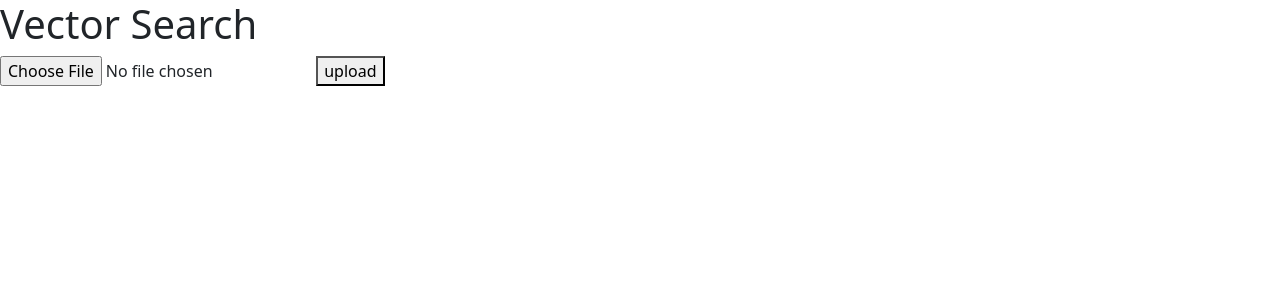
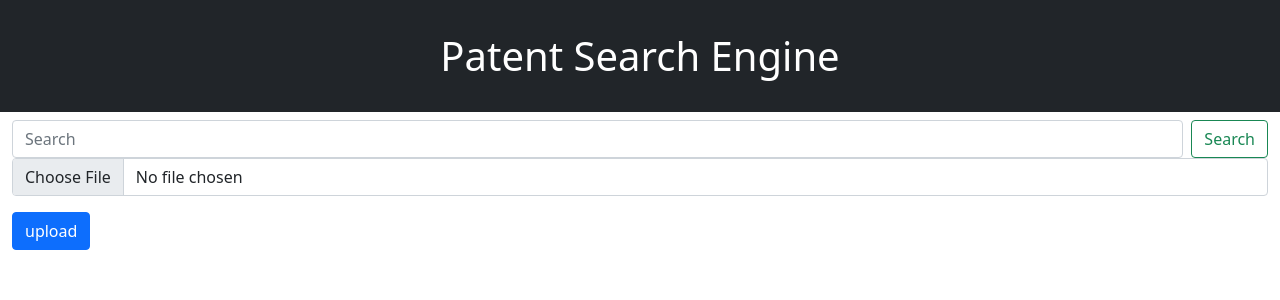
Before and after one commit to lamps-lab/TechDrawFinder, a Django app: page /vector/searched in a window 1280 px wide. Shown: the top 300 px of the page. Run offline with Django 3.2, Linux system fonts and the light colour scheme.

Commit message:
updated html file

```diff
--- a/src/templates/searched.html
+++ b/src/templates/searched.html
@@ -11,25 +11,51 @@
 
   </head>
   <body>
-    <h1>Vector Search</h1>
+  <!-- Page Header -->
+  <form>
+     <div class="p-3 mb-2 bg-dark text-white text-center">
+ 	<p class="text-primary"><h1>Patent Search Engine</h1></p>
+     </div>
+  </form>
+
+  <!-- Search Box -->
+  <div class="container-fluid">
+    <form class="d-flex" role="search">
+     	 <input class="form-control me-2" type="search" placeholder="Search" aria-label="Search">
+      	<button class="btn btn-outline-success" type="submit">Search</button>
+    </form>
+  </div>
+
+  <!-- Image Upload and return query result -->
+  <div class="container-fluid">
     <form method="post" enctype="multipart/form-data">
         {% csrf_token %}
-        <input type="file" name="file"/>
-        <button type="submit">upload</button>
+	<div class="mb-3">
+  	     <input class="form-control" type="file" name="file"/>
+	</div>
+	<div class="col-auto">
+    		<button type="submit" class="btn btn-primary mb-3">upload</button>
+  	</div>
     </form>
    <form class="d-flex" method = POST action = "{% url 'searched' %}">
     {% if img %}
-        <body class="container " style="padding-top: 5%;">
+        <body class="container " style="padding-top: 3%;">
           <div class="row">
             {% for pic in img %}
+		<div class="col-md-4">
                   <div class="thumbnail">
                     <img src='{% static pic %}' class="img-responsive" style="width:200px;height:300px;"/>
-			<p> {{pic}} </p>
-                </div>
+			<div class ="searched">
+			<p>{{pic}}</p>
+			</div>
+			</a>
+		     </div>
+                 </div>
             {% endfor %}
-          </div>
+           </div>
+	 </body>
 	</form>
-      </body>
+      </div>
     {% endif %}
 </body>
 </html>
```
